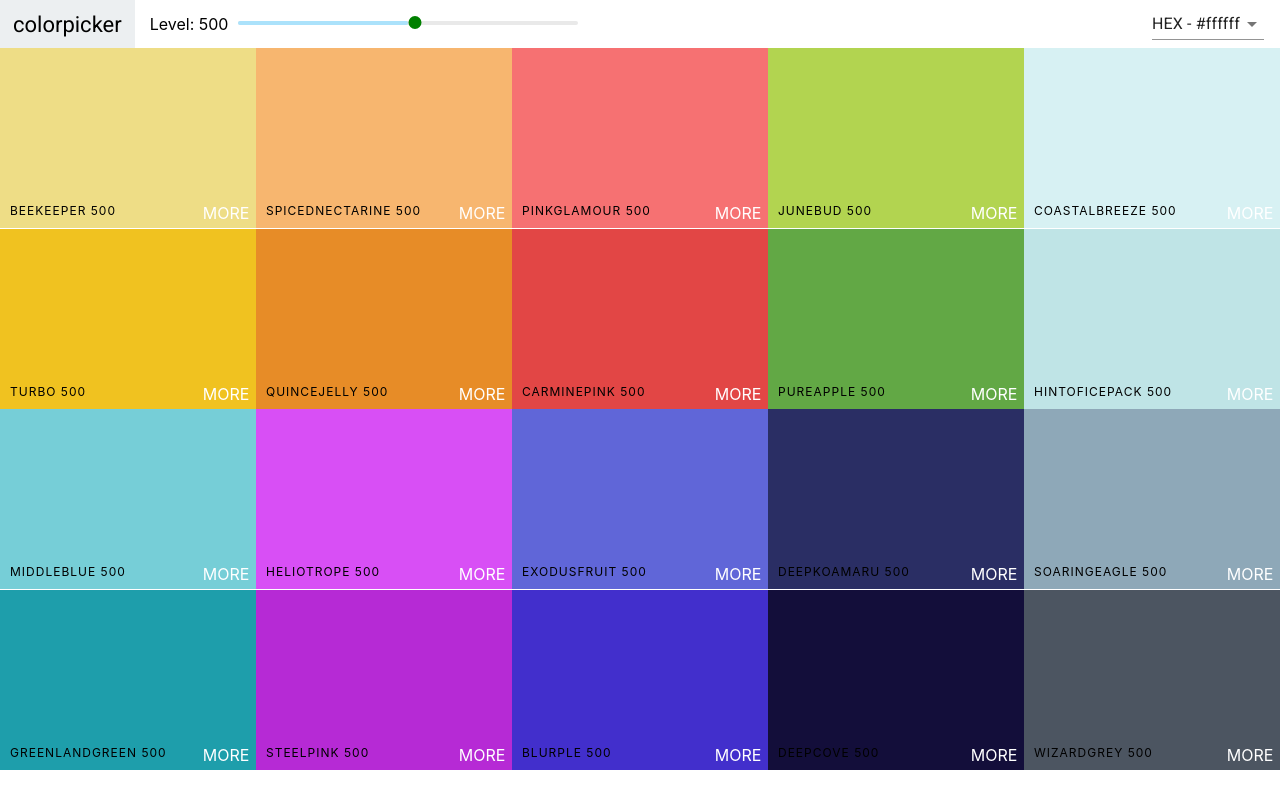
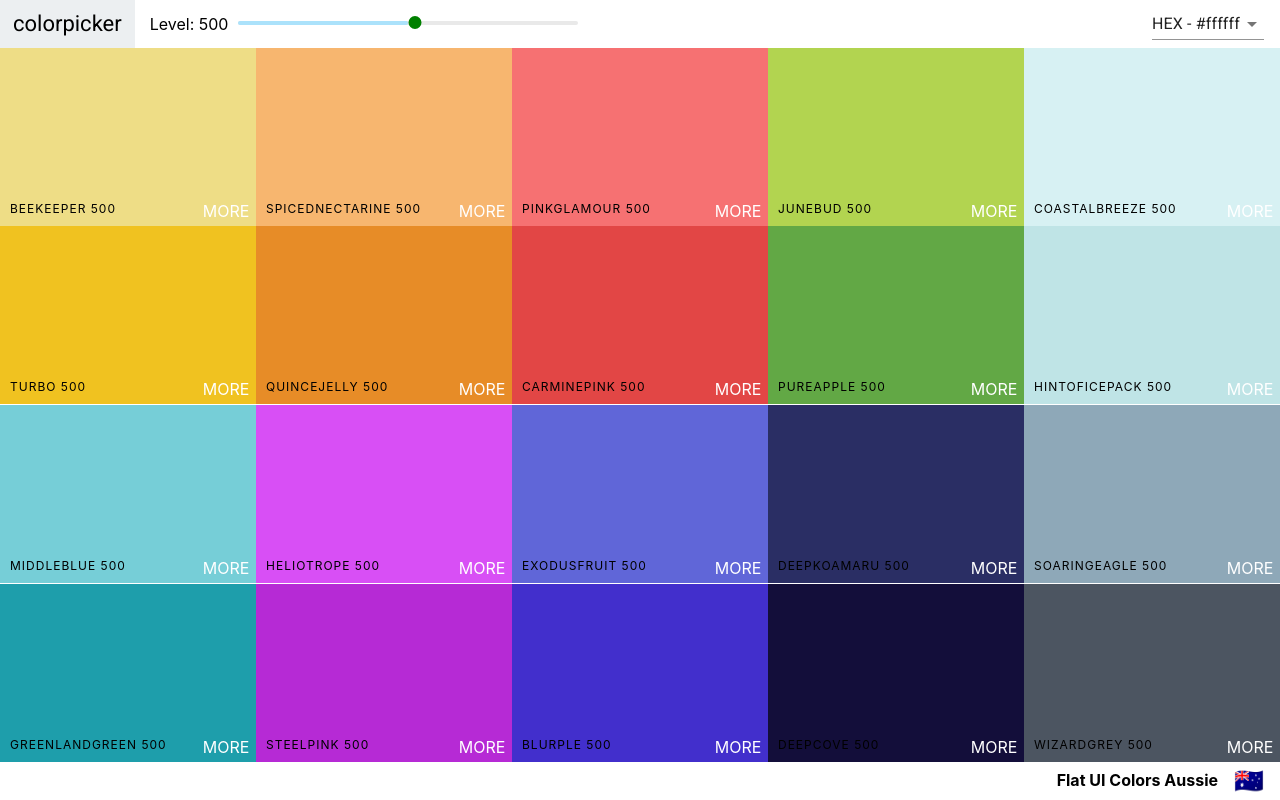
Before and after one commit to JeremyCrichton/color-palette, a React (Create React App) app: page /palette/flat-ui-colors-american in a window 1280 px wide. Built offline with nearby package versions, Linux system fonts and the light colour scheme.

Commit message:
add palette footer

```diff
--- a/src/Palette.css
+++ b/src/Palette.css
@@ -1,7 +1,23 @@
 .Palette {
   height: 100vh;
+  display: flex;
+  flex-direction: column;
 }
 
 .Palette-colors {
   height: 90%;
 }
+
+.Palette-footer {
+  background-color: white;
+  height: 5vh;
+  display: flex;
+  justify-content: flex-end;
+  align-items: center;
+  font-weight: bold;
+}
+
+.emoji {
+  font-size: 1.5rem;
+  margin: 0 1rem;
+}
--- a/src/Palette.js
+++ b/src/Palette.js
@@ -17,11 +17,7 @@
   };
 
   const colorBoxes = props.palette.colors[level].map(color => (
-    <ColorBox
-      key={color[format]}
-      background={color[format]}
-      name={color.name}
-    />
+    <ColorBox key={color.id} background={color[format]} name={color.name} />
   ));
 
   return (
@@ -32,7 +28,10 @@
         changeFormat={changeFormat}
       />
       <div className="Palette-colors">{colorBoxes}</div>
-      {/* Footer goes here */}
+      <footer className="Palette-footer">
+        {props.palette.paletteName}
+        <span className="emoji">{props.palette.emoji}</span>
+      </footer>
     </div>
   );
 };
```
